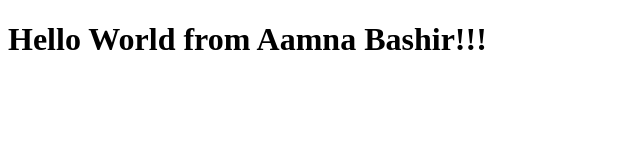
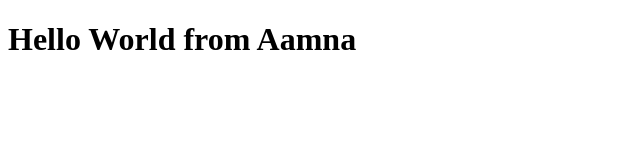
Before and after one commit to AamnaBashir/Bootcamp2020, a plain HTML site: page index.html in a window 1280 px wide. Shown: the whole page, without its empty margins (0-640 px from the left). Drawn offline with Linux system fonts and the light colour scheme.

Commit message:
Update index.html

```diff
--- a/index.html
+++ b/index.html
@@ -6,6 +6,6 @@
     <title>Document</title>
 </head>
 <body>
-    <h1>Hello World from Aamna Bashir!!!</h1>
+    <h1>Hello World from Aamna </h1>
 </body>
 </html>
```
